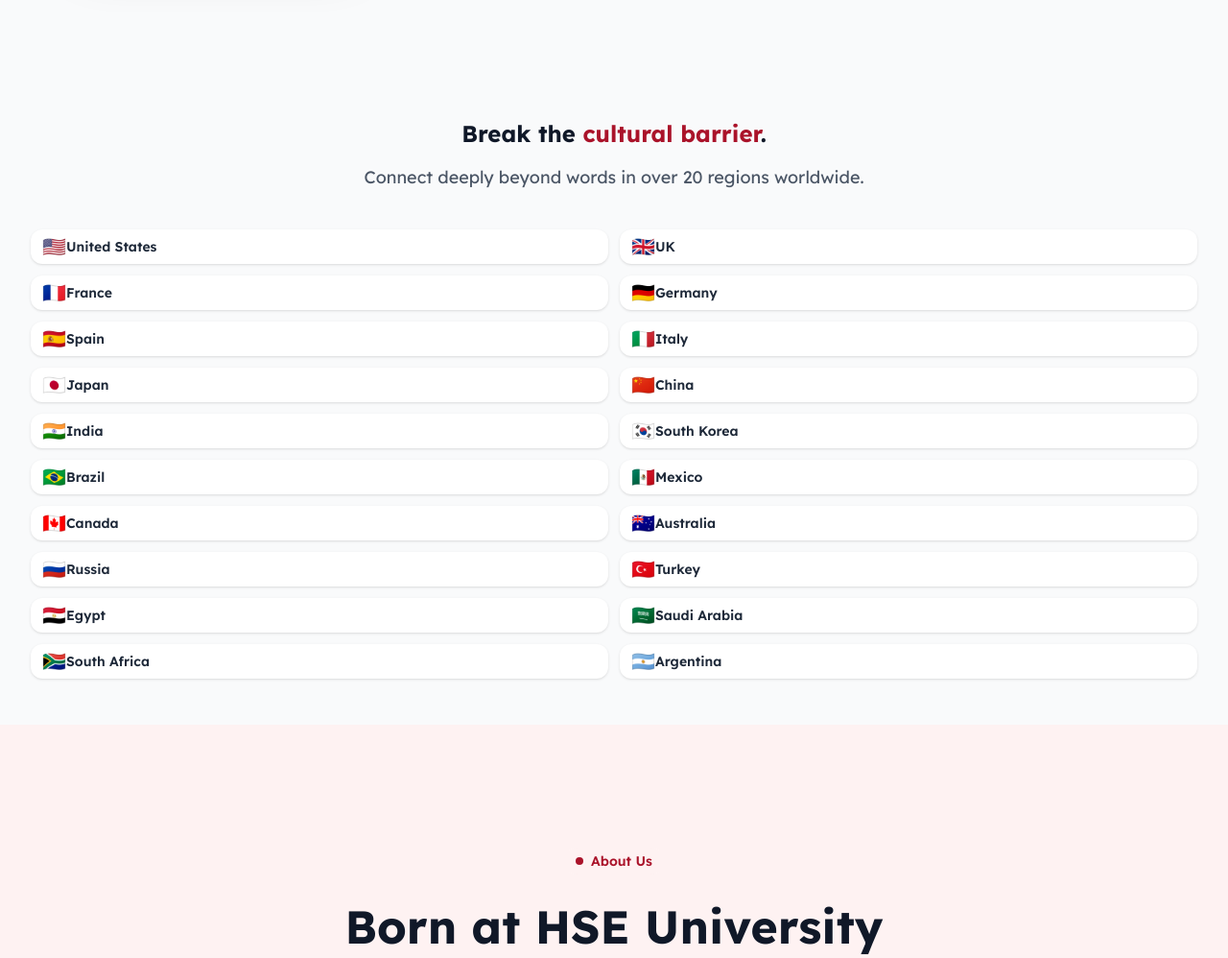
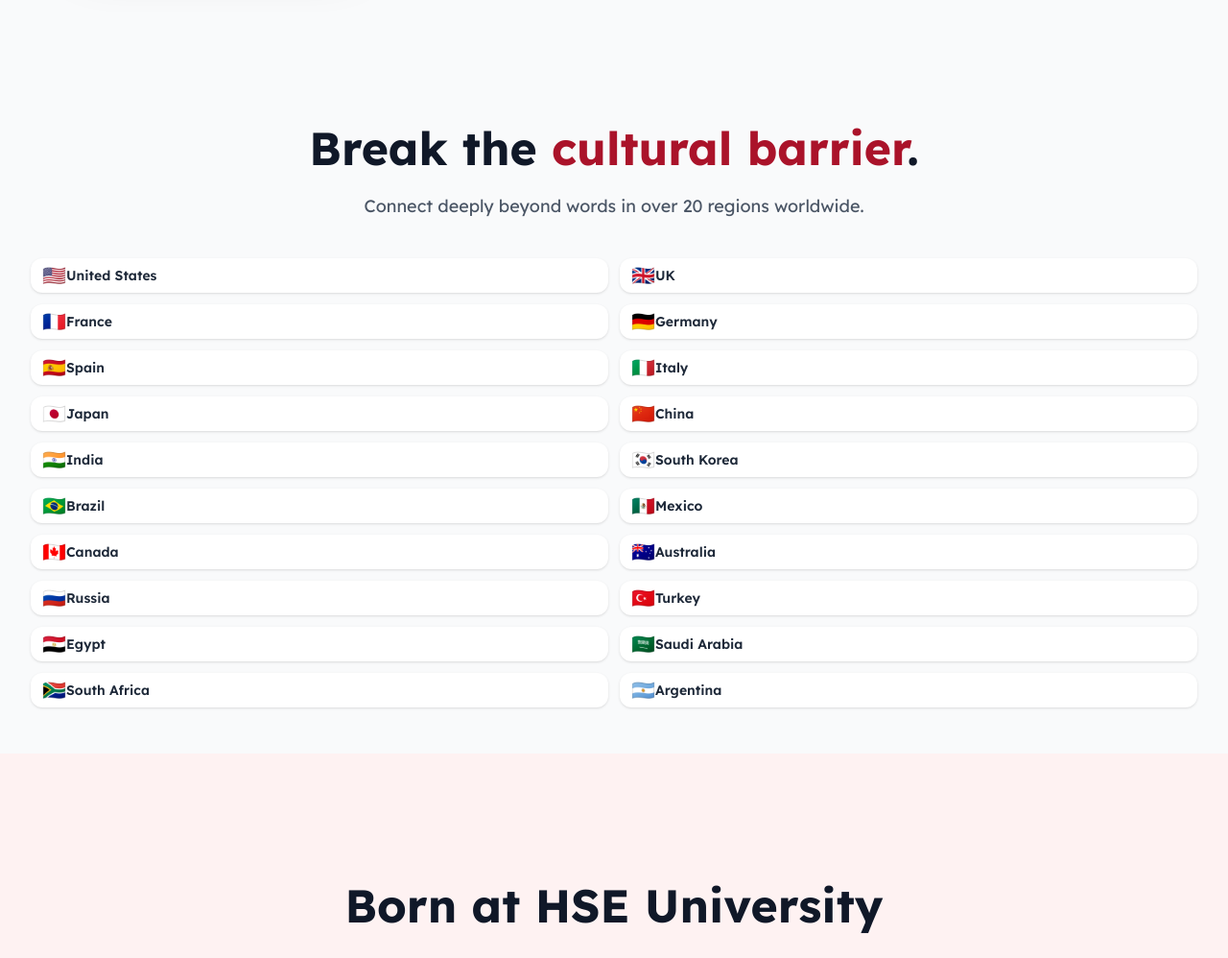
Before and after one commit to Daytona1315/cultura-bridge, a plain HTML site: page index.html in a window 1280 px wide. Shown: the part 3040-4038 px from the top of the page at 96% size. Drawn offline with Linux system fonts and the light colour scheme.

Commit message:
some changes

```diff
--- a/index.html
+++ b/index.html
@@ -345,7 +345,7 @@
     <section id="cultural-reach" class="py-12 bg-gray-50">
         <div class="max-w-7xl mx-auto px-4 sm:px-6 lg:px-8 text-center">
             <div class="mb-10">
-                <h2 class="text-2xl md:text-4xl font-bold text-gray-900 mb-4 leading-tight">
+                <h2 class="text-3xl md:text-5xl font-bold text-gray-900 mb-4 leading-tight">
                     Break the <span class="text-cultura">cultural barrier</span>.
                 </h2>
                 <p class="text-lg text-gray-600 max-w-3xl mx-auto leading-relaxed">
@@ -444,10 +444,6 @@
     <!-- 3. About Us Section -->
     <section id="about-us" class="py-32 bg-red-50">
         <div class="max-w-4xl mx-auto px-4 text-center">
-            <div class="inline-flex items-center gap-2 px-3 py-1 rounded-full bg-red-50 text-cultura text-sm font-semibold mb-6">
-                <span class="w-2 h-2 rounded-full bg-cultura"></span>
-                About Us
-            </div>
 
             <h2 class="text-3xl md:text-5xl font-bold text-gray-900 mb-8 leading-tight">
                 Born at HSE University
```
